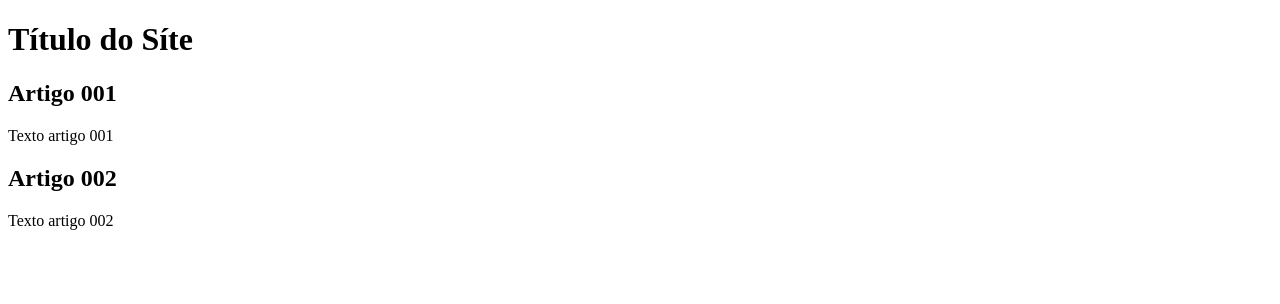
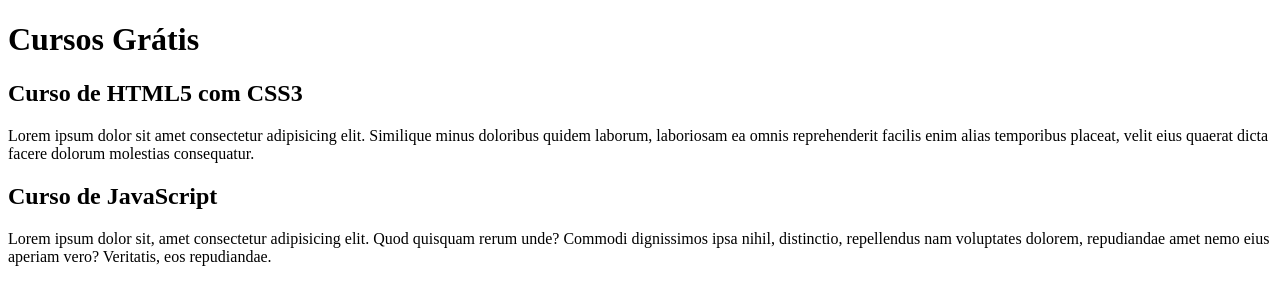
Before and after one commit to Pvmaciel/projeto-site, a plain HTML site: page index.html in a window 1280 px wide. Drawn offline with Linux system fonts and the light colour scheme.

Commit message:
comecei a escrever o conteudo

```diff
--- a/index.html
+++ b/index.html
@@ -9,15 +9,15 @@
 <body>
     <main>
         <header>
-            <h1>Título do Síte</h1>
+            <h1>Cursos Grátis</h1>
         </header>
         <article>
-            <h2>Artigo 001</h2>
-            <p>Texto artigo 001</p>
+            <h2>Curso de HTML5 com CSS3</h2>
+            <p>Lorem ipsum dolor sit amet consectetur adipisicing elit. Similique minus doloribus quidem laborum, laboriosam ea omnis reprehenderit facilis enim alias temporibus placeat, velit eius quaerat dicta facere dolorum molestias consequatur.</p>
         </article>
         <article>
-            <h2>Artigo 002</h2>
-            <p>Texto artigo 002</p>
+            <h2>Curso de JavaScript</h2>
+            <p>Lorem ipsum dolor sit, amet consectetur adipisicing elit. Quod quisquam rerum unde? Commodi dignissimos ipsa nihil, distinctio, repellendus nam voluptates dolorem, repudiandae amet nemo eius aperiam vero? Veritatis, eos repudiandae.</p>
         </article>
     </main>
 </body>
```
